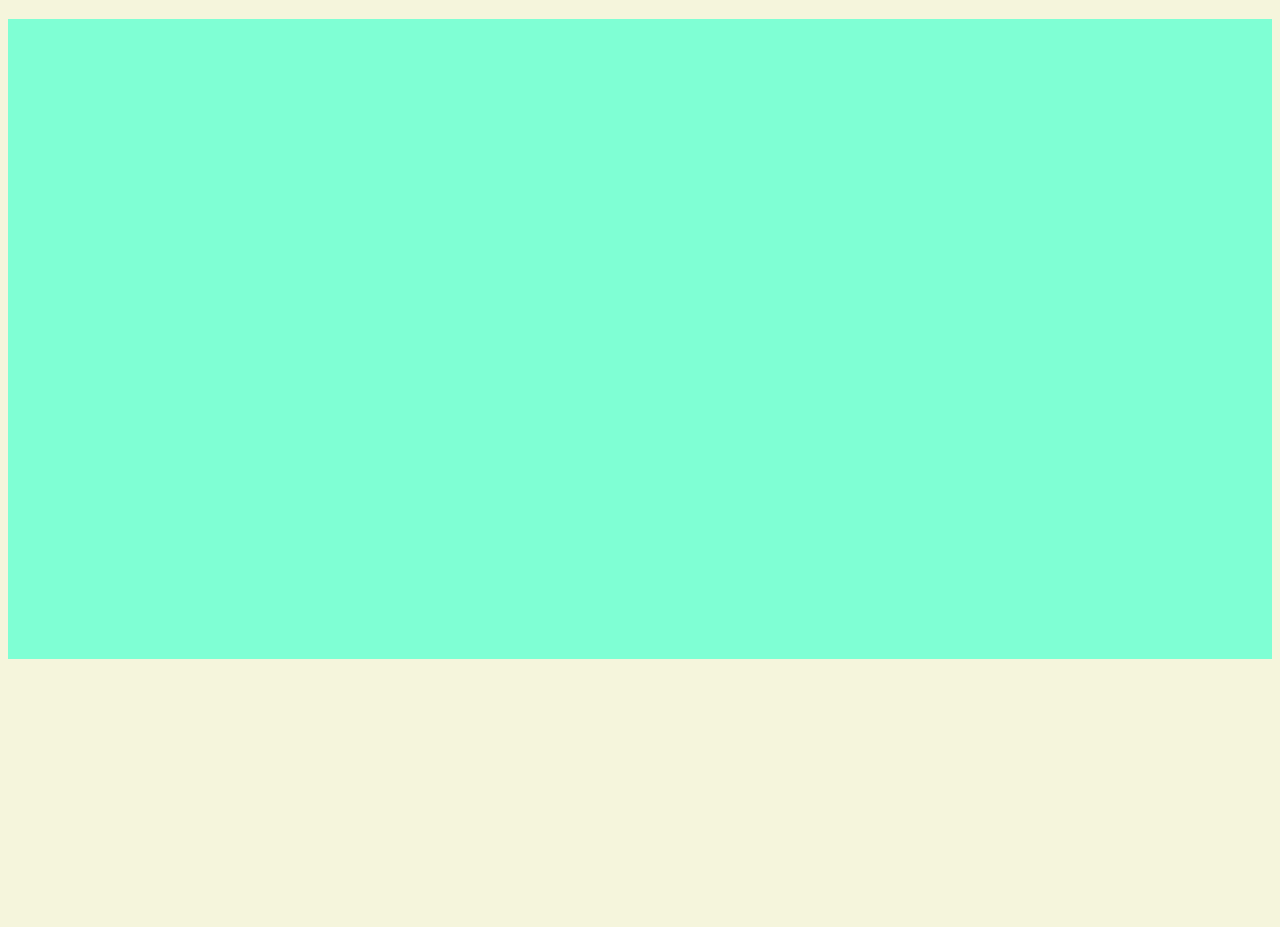
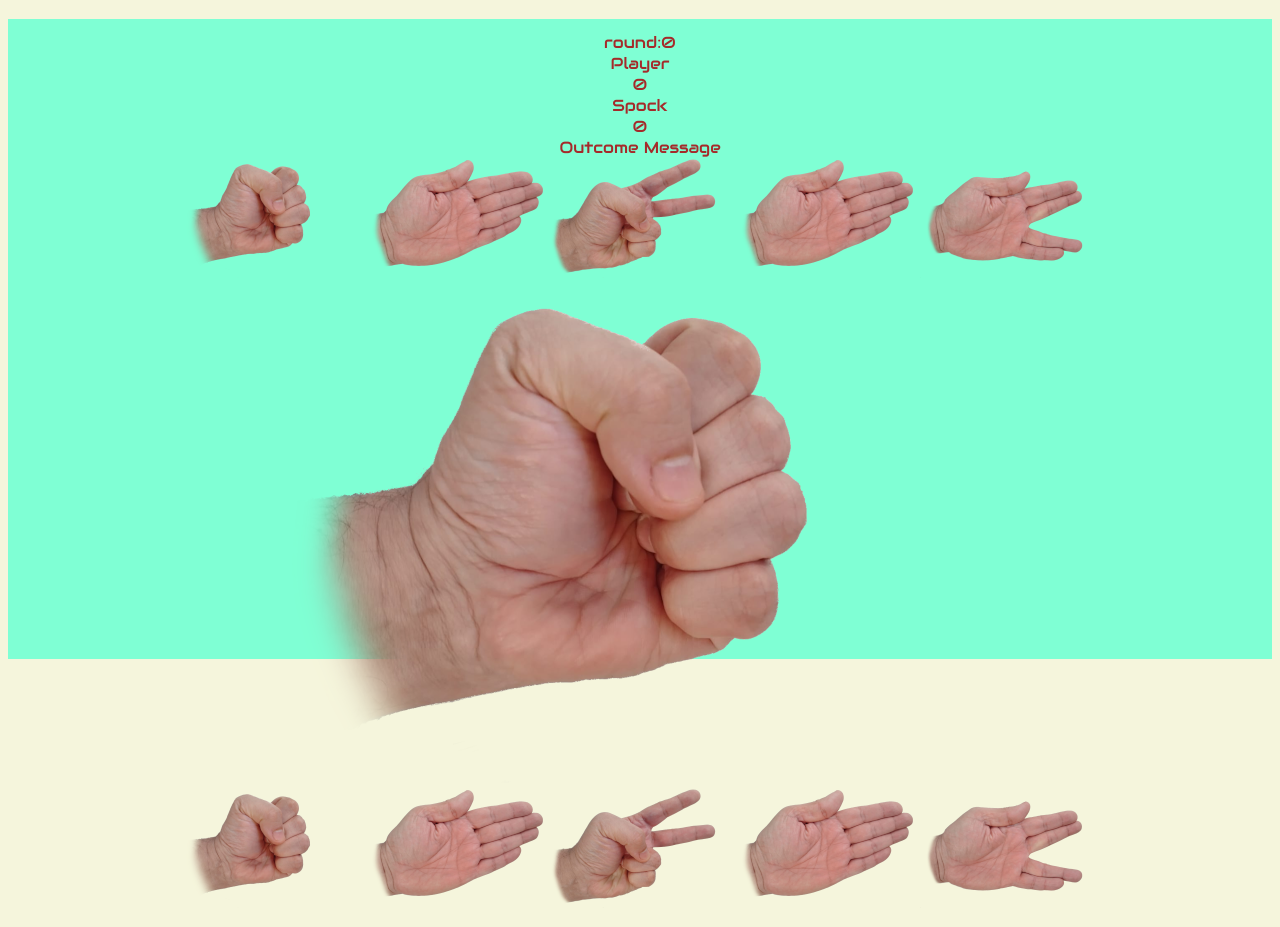
Before and after one commit to Juanma1313/spock-game, a plain HTML site: page index.html in a window 1280 px wide. Shown: the part 65-992 px from the top of the page. Before the commit the page ends 800 px from the top, so only its background shows below. Drawn offline with Linux system fonts and the light colour scheme.

Commit message:
create HTML initial layout in index.html

```diff
--- a/index.html
+++ b/index.html
@@ -13,6 +13,51 @@
         <h1>Spock-Game</h1>
     </header>
     <section id="arena-area">
+        <div id="pannel">   <!--Area for info -->
+
+            <div class="score"> <!-- Here we locate the players names, scores, round number-->
+                <!-- round number-->
+                <div id="round">round:<span id="round_number">0</span></div>
+                <!-- player info-->
+                <div id="player_name">Player
+                    <div id="player_score">0</div>
+                </div>
+                <!-- computer info-->
+                <div id="computer_name">Spock
+                    <div id="computer_score">0</div>
+                </div>
+            </div>
+             <!-- game results for each round and other messages to the player-->
+            <div id="result">
+                Outcome Message
+            </div>
+
+        </div>
+        <div id="area_player">  <!--Area for player -->
+            <div id="player_weapons">    <!-- buttons for weapons-->
+                <img src="assets/images/jmh-rock_l.png" alt="[rock_small]">
+                <img src="assets/images/jmh-paper_l.png" alt="[paper_small]">
+                <img src="assets/images/jmh-scissors_l.png" alt="[scissors_small]">
+                <img src="assets/images/jmh-paper_l.png" alt="[lizard_small]">
+                <img src="assets/images/jmh-spock_l.png" alt="[spock_small]">
+            </div>
+            <div id="player_weapon">    <!-- used weapon-->
+                <img src="assets/images/jmh-rock.png" alt="[rock-paper-scissors-lizard-spock_selection]">
+            </div>
+        </div>
+        <div id="area_computer">  <!--Area for computer -->
+            <div id="computer_weapons">    <!-- buttons for weapons-->
+                <img src="assets/images/jmh-rock_l.png" alt="[rock_small]">
+                <img src="assets/images/jmh-paper_l.png" alt="[paper_small]">
+                <img src="assets/images/jmh-scissors_l.png" alt="[scissors_small]">
+                <img src="assets/images/jmh-paper_l.png" alt="[lizard_small]">
+                <img src="assets/images/jmh-spock_l.png" alt="[spock_small]">
+            </div>
+            <div id="computer_weapon">    <!-- used weapon-->
+                <img src="assets/images/jmh-rock.png" alt="[rock-paper-scissors-lizard-spock_selection]">
+            </div>
+        </div>
+
     </section>
     <footer id="rules-area">
     </footer>
```
